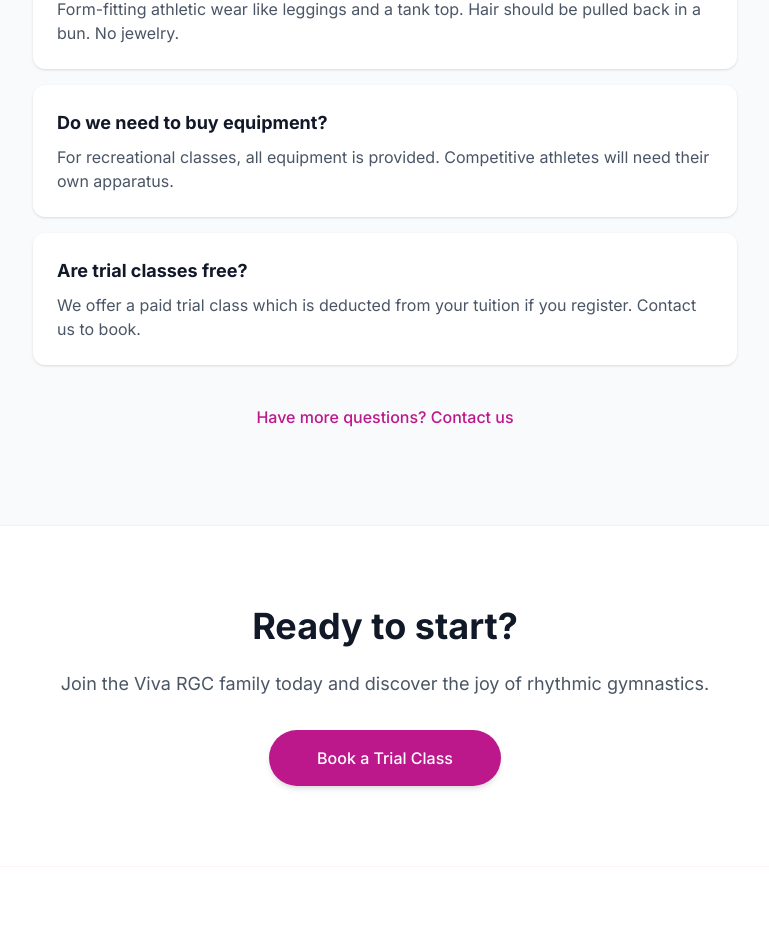
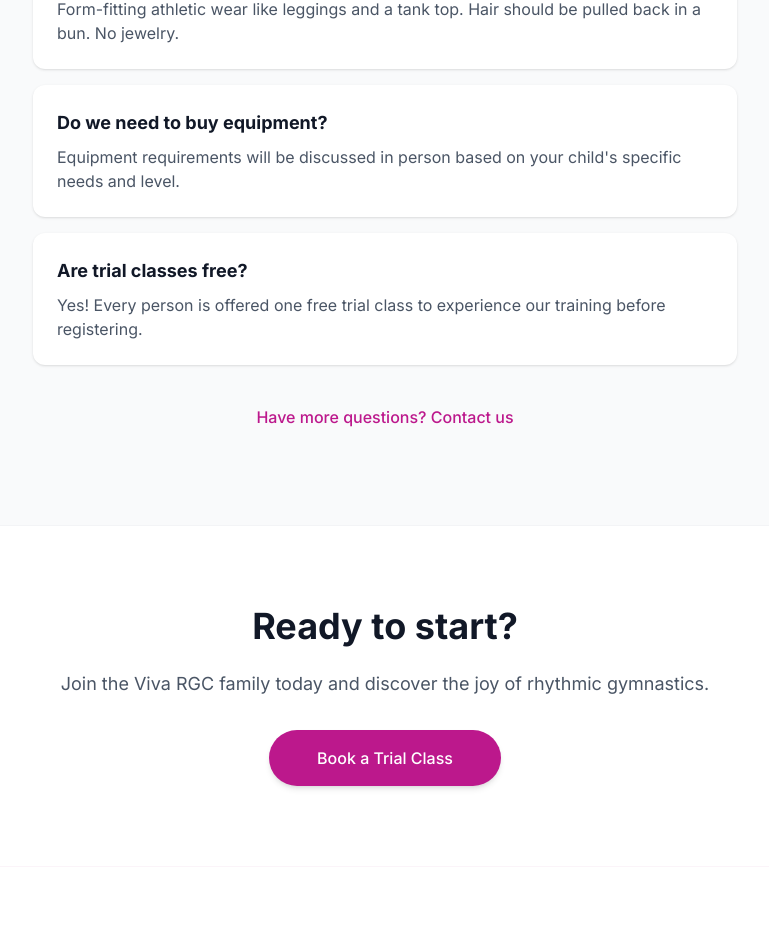
Before and after one commit to DanielGord0n/vivargc, a Next.js app: page / in a window 1280 px wide. Shown: the part 4250-5184 px from the top of the page, without its empty margins (255-1024 px from the left). Built offline with nearby package versions, Linux system fonts and the light colour scheme; a web font is replaced by a local one.

Commit message:
FAQ update

```diff
--- a/src/content/siteContent.ts
+++ b/src/content/siteContent.ts
@@ -149,11 +149,11 @@ export const siteContent: SiteContent = {
         },
         {
             question: "Do we need to buy equipment?",
-            answer: "For recreational classes, all equipment is provided. Competitive athletes will need their own apparatus.",
+            answer: "Equipment requirements will be discussed in person based on your child's specific needs and level.",
         },
         {
             question: "Are trial classes free?",
-            answer: "We offer a paid trial class which is deducted from your tuition if you register. Contact us to book.",
+            answer: "Yes! Every person is offered one free trial class to experience our training before registering.",
         },
     ],
     registration: {
```
